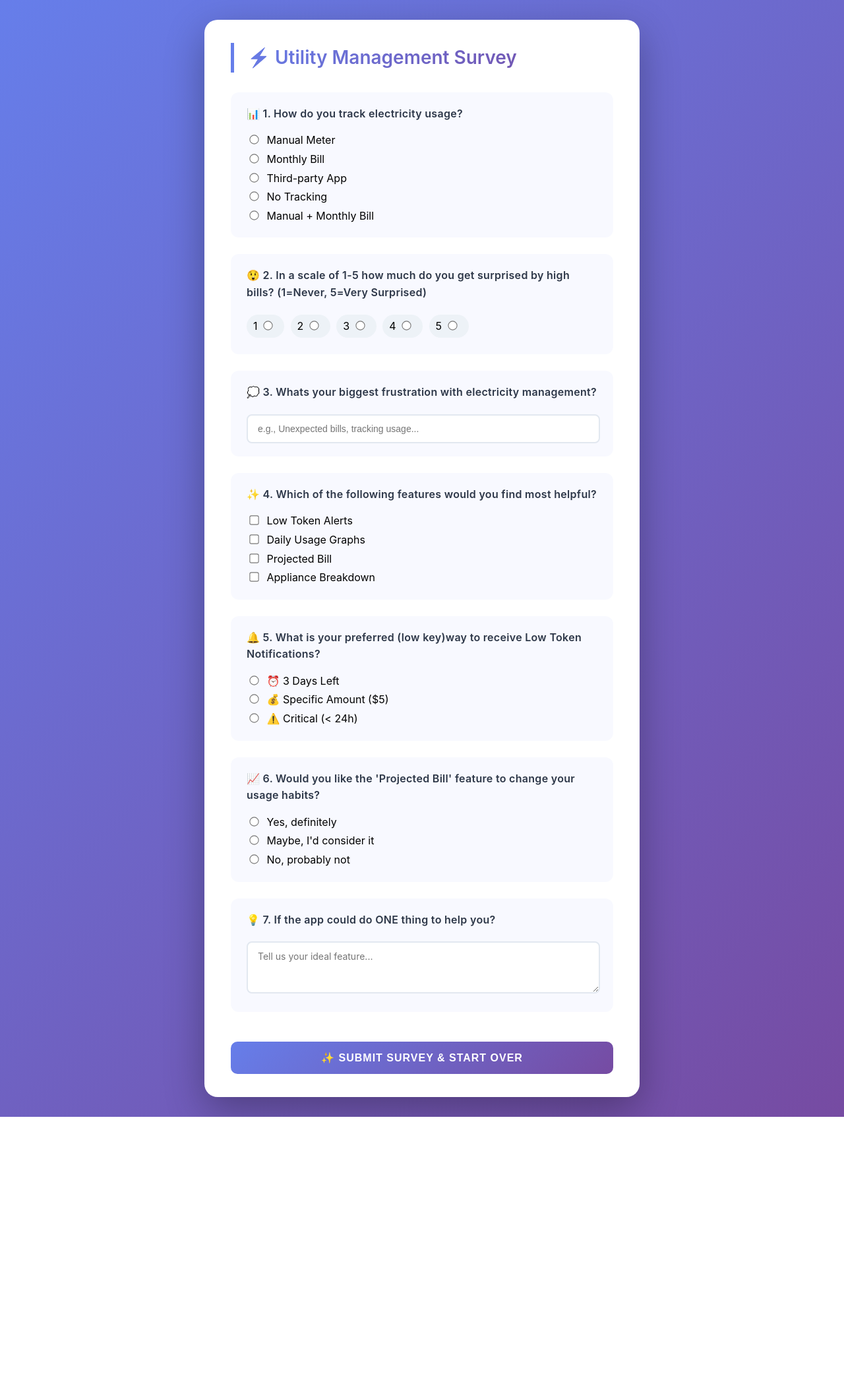
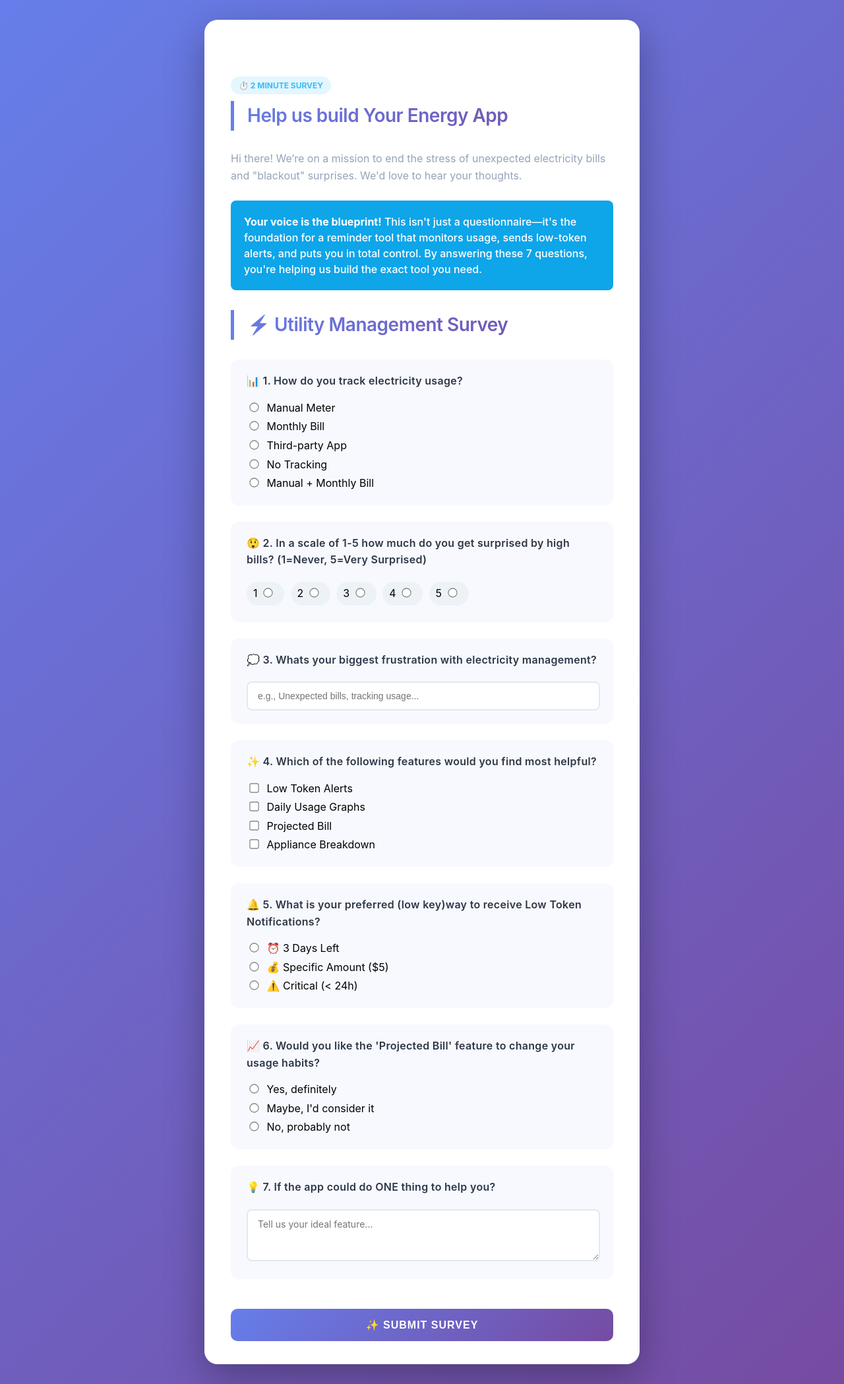
Before and after one commit to Emmanuel-km/Electricity_survey, a Flask app: page / in a window 1280 px wide. Shown: the whole page at 66% size. Before the commit the page ends 1693 px from the top, so only its background shows below. Run offline with Flask 3, Linux system fonts and the light colour scheme.

Commit message:
.more information

```diff
--- a/templates/survey.html
+++ b/templates/survey.html
@@ -21,7 +21,25 @@
             min-height: 100vh;
             line-height: 1.6;
         }
-
+        .badge {
+            display: inline-block;
+            background: #38bdf822;
+            color: #38bdf8;
+            padding: 4px 12px;
+            border-radius: 99px;
+            font-size: 12px;
+            font-weight: 700;
+            margin-bottom: 10px;
+            text-transform: uppercase;
+        }
+        h2 { color: #ffffff; margin-top: 0; font-size: 32px; letter-spacing: -0.5px; }
+        h2 span { color: #38bdf8; }
+        .welcome-text {
+            color: #94a3b8;
+            font-size: 16px;
+            margin-bottom: 25px;
+            line-height: 1.6;
+        }
         /* Main card container */
         .card {
             background: white;
@@ -187,7 +205,15 @@
             border-radius: 20px;
             margin: 5px 5px 5px 0;
         }
-
+        .info-box {
+            background-color: #0ea5e9; /* Vibrant Blue */
+            color: #ffffff;
+            padding: 20px;
+            margin-bottom: 30px;
+            border-radius: 8px;
+            line-height: 1.5;
+            font-weight: 500;
+        }
         .q-box .radio-group:hover {
             background: #e2e8f0;
         }
@@ -246,6 +272,21 @@
             {% endif %}
         {% endwith %}
 
+
+
+
+        <br><br>
+        <span class="badge">⏱️ 2 Minute Survey</span>
+        <h2>Help us build <span>Your Energy App</span></h2>
+
+        <p class="welcome-text">
+            Hi there! We’re on a mission to end the stress of unexpected electricity bills and "blackout" surprises. We'd love to hear your thoughts.
+        </p>
+
+        <div class="info-box">
+            <strong>Your voice is the blueprint!</strong> This isn't just a questionnaire—it's the foundation for a reminder tool that monitors usage, sends low-token alerts, and puts you in total control. By answering these 7 questions, you're helping us build the exact tool you need.
+        </div>
+
         <h2>⚡ Utility Management Survey</h2>
         <form action="/submit" method="POST">
 
@@ -299,7 +340,7 @@
                 <textarea name="q7_one_thing" rows="3" placeholder="Tell us your ideal feature..."></textarea>
             </div>
 
-            <button type="submit">✨ Submit Survey & Start Over</button>
+            <button type="submit">✨ Submit Survey</button>
         </form>
     </div>
 </body>
```
